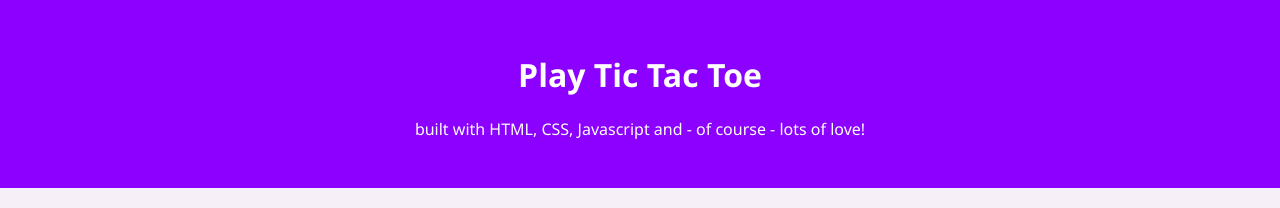
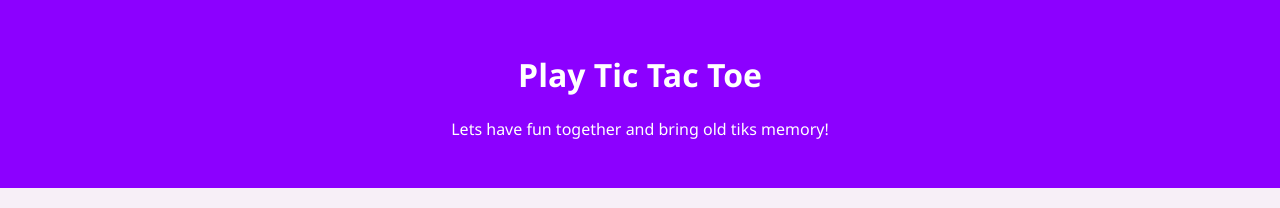
Before and after one commit to Kodech123/TikTakTo, a plain HTML site: page index.html in a window 1280 px wide. Shown: the top 208 px of the page. Drawn offline with Linux system fonts and the light colour scheme.

Commit message:
changed the heaading

```diff
--- a/index.html
+++ b/index.html
@@ -12,7 +12,7 @@
   <body>
     <header id="main-header">
       <h1>Play Tic Tac Toe</h1>
-      <p>built with HTML, CSS, Javascript and - of course - lots of love!</p>
+      <p>Lets have fun together and bring old tiks memory!</p>
     </header>
     <main>
       <section class="edit-user">
```
